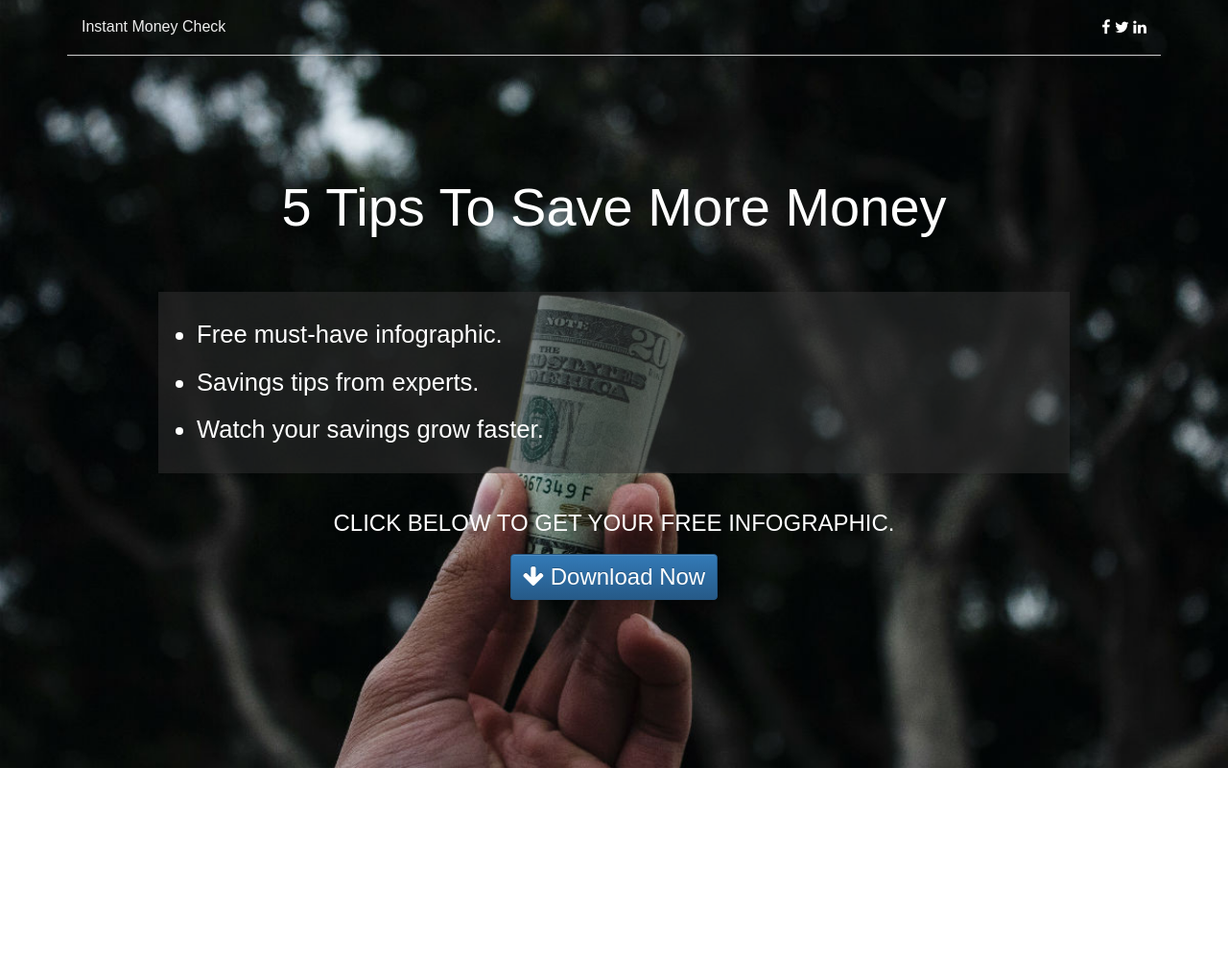
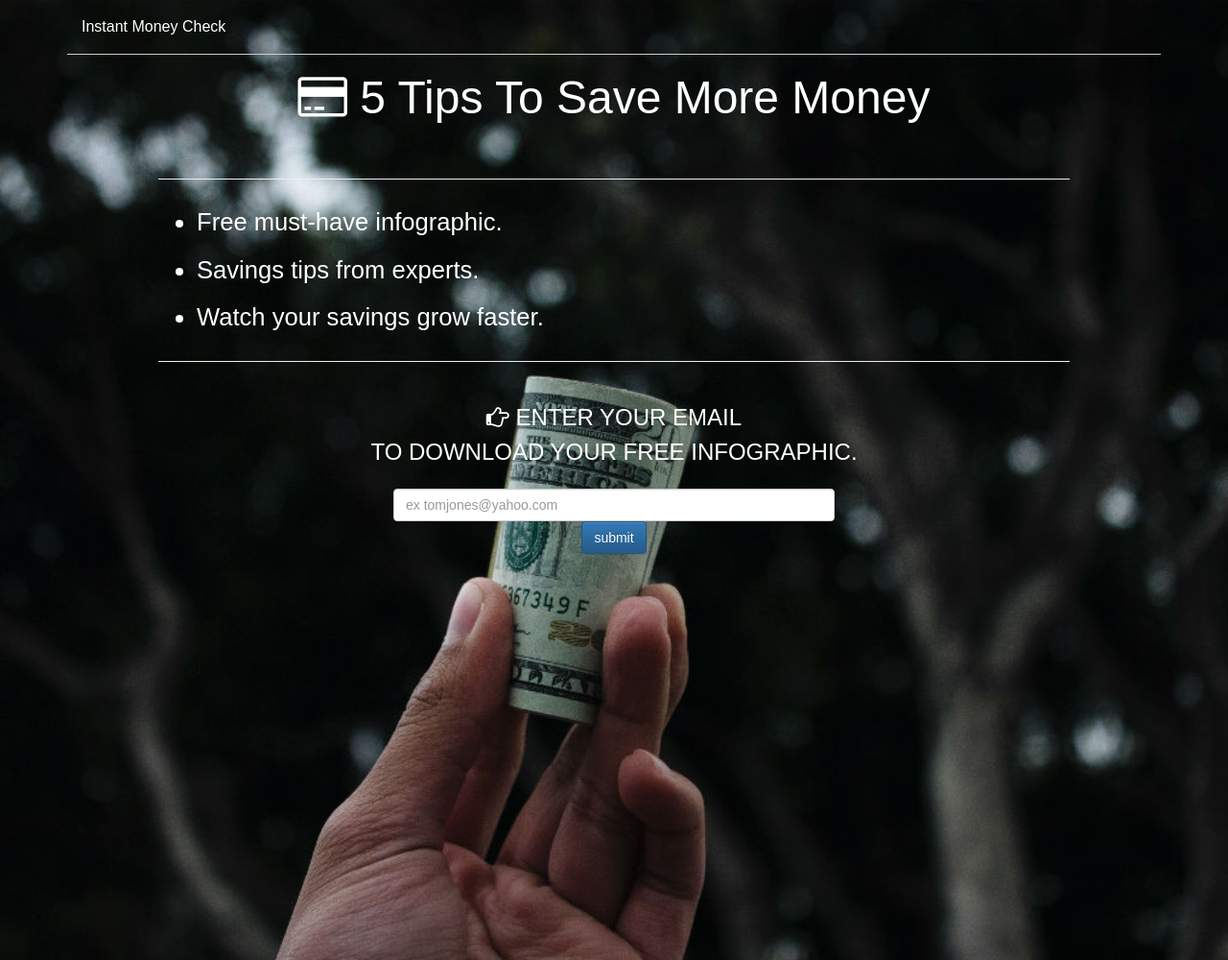
Before and after one commit to jirishus/imc-ui, a website: page index.html in a window 1280 px wide. Shown: the whole page at 96% size. Before the commit the page ends 800 px from the top, so only its background shows below. Drawn offline with nearby package versions, Linux system fonts and the light colour scheme.

Commit message:
Basic Form + Minor Style Updates

```diff
--- a/index.html
+++ b/index.html
@@ -17,42 +17,51 @@
 
   <div class="row imc-header">
     <div class="col-md-7">
-        <a href="#" class="imc-logo"> Instant Money Check</a>
+        <p> Instant Money Check</p>
     </div>
+    <!--
     <div class="col-md-5 header-info">
         <i class="fa fa-facebook"></i>
         <i class="fa fa-twitter"></i>
         <i class="fa fa-linkedin"></i>
     </div>
+    -->
   </div>
 
-  <main>
     <div class="row imc-hero">
       <div class="col-md-10 col-md-offset-1">
-        <h1> 5 Tips To Save More Money
+        <h1><i class="fa fa-credit-card"></i> 5 Tips To Save More Money </h1>
       </div>
     </div>
 
     <div class="row cta">
       <div class="col-md-10 col-md-offset-1 cta-content">
-        <!-- <h2 class="cta-main-header"></h2> -->
 
-        <ul class="saving-list">
-          <li>Free must-have infographic.</li>
-          <li>Savings tips from experts.</li>
-          <li>Watch your savings grow faster.</li>
-        </ul>
+      <ul class="saving-list">
+        <li>Free must-have infographic.</li >
+        <li>Savings tips from experts.</li>
+        <li>Watch your savings grow faster.</li>
+      </ul>
 
-        <h2 id="download-text">click below to get your free infographic.</h2>
+    <h2 id="download-text"><i class="fa fa-hand-o-right"></i>
+      Enter Your Email <br /> To Download Your Free Infographic.
+    </h2>
 
-        <button class="btn btn-primary download-btn" id="download-handle">
-          <i class="fa fa-arrow-down"></i> Download Now
-        </button>
+    <div class="row">
+      <div class="col-sm-6 col-sm-offset-3">
+      <form id="leadForm" name="leadForm">
+        <input class="form-control" type="email" placeholder="ex tomjones@yahoo.com" required/>
+        <input class="btn btn-primary" type="submit" value="submit" />
+      </form>
 
+      <button class="btn btn-primary download-btn" id="download-btn">
+        <i class="fa fa-arrow-down"></i> Download Now
+      </button>
       </div>
+    </div>
 
     </div>
-  </main>
+  </div>
 
 </div>
 
--- a/sass/globals/_common.scss
+++ b/sass/globals/_common.scss
@@ -6,28 +6,15 @@ h5 { font-size: .83em; }
 h6 { font-size: .75em; }
 
 body {
- background: url('../images/money.jpg') no-repeat center center fixed;
+ background: url('../images/money.jpg') no-repeat center center;
  background-size: cover;
  color: #fff;
  font-family: $body-font;
+ height: 1000px;
 }
 
-main {
- padding: 90px 0;
-}
-
-a {
- &:hover {
-  cursor: pointer;
-  text-decoration: none;
- }
-}
-
-.active {
-  display: block;
-}
-.inactive {
-  display: none;
+input {
+ color: $dark;
 }
 
 .center {
--- a/sass/globals/_cta.scss
+++ b/sass/globals/_cta.scss
@@ -2,7 +2,7 @@
   text-align: center;
   margin: 20px 0;
   h1 {
-    font-size: 3.5em;
+    font-size: 3em;
   }
 }
 
@@ -25,7 +25,8 @@
 }
 
 .saving-list {
-  background: rgba($dark, 0.5);
+  border-top: 1px solid $lite;
+  border-bottom: 1px solid $lite;
   padding: 20px 40px;
   margin: 20px 0;
   text-align: left;
@@ -38,6 +39,7 @@
 
 #download-text {
   font-size: 1.5em;
+  line-height: 1.5;
   padding: 20px 0;
   text-transform: uppercase;
 }
--- a/scripts/app.js
+++ b/scripts/app.js
@@ -1,11 +1,23 @@
 (function() {
 
-  var downloadHandle = document.getElementById('download-handle');
-  downloadHandle.addEventListener('click', handleDownload);
 
-  function handleDownload(evt) {
-    downloadHandle.style.visibility = "hidden";
-    alert('Thank You');
-  }
+  var leadForm = document.getElementById('leadForm');
+  var downloadBtn = document.getElementById('download-btn');
+  downloadBtn.style.visibility = 'hidden';
+
+  leadForm.addEventListener('submit', function(evt) {
+    evt.preventDefault();
+
+    // Show Download Button
+    leadForm.style.display = 'none';
+    downloadBtn.style.visibility = 'visible';
+
+    console.log('form submit');
+
+  });
+
+  downloadBtn.addEventListener('click', function(evt) {
+    alert('processing download');
+  });
 
 })();
```
Also changed, not shown: stylesheets/screen.css.
